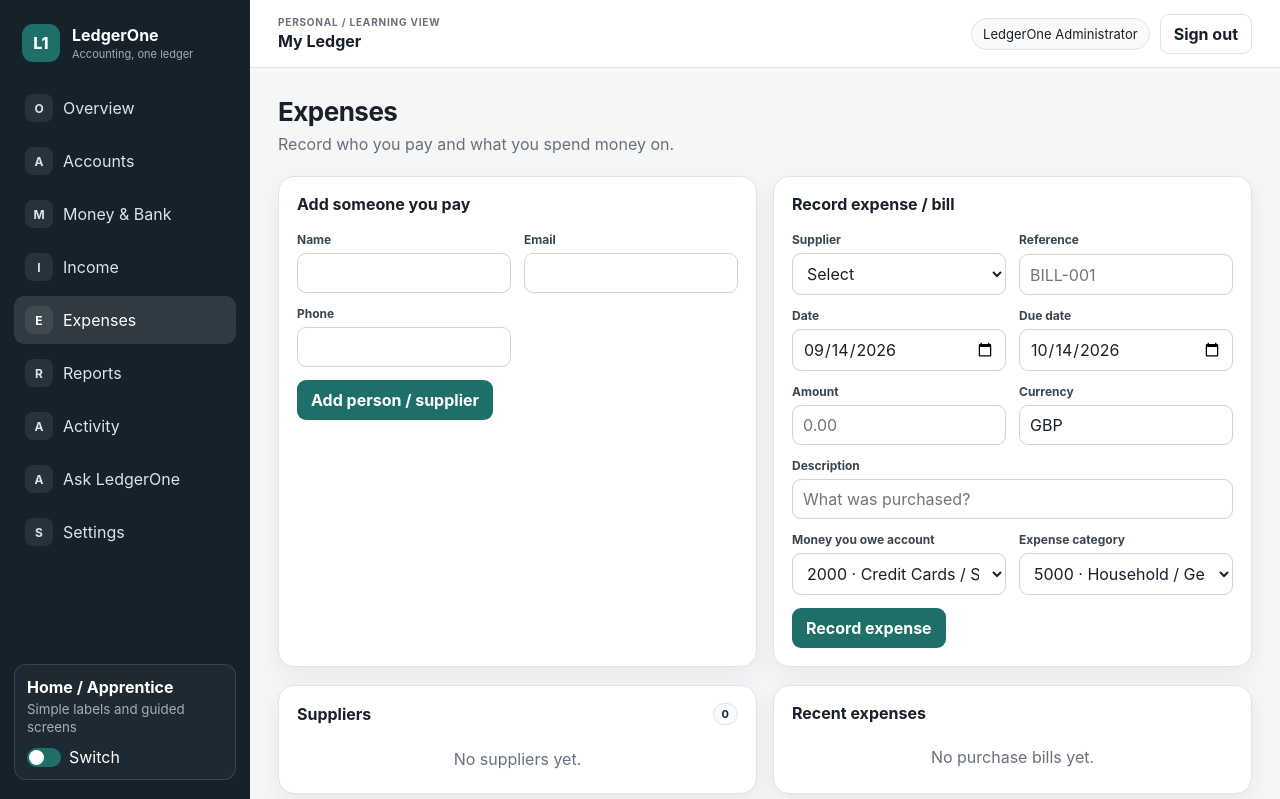
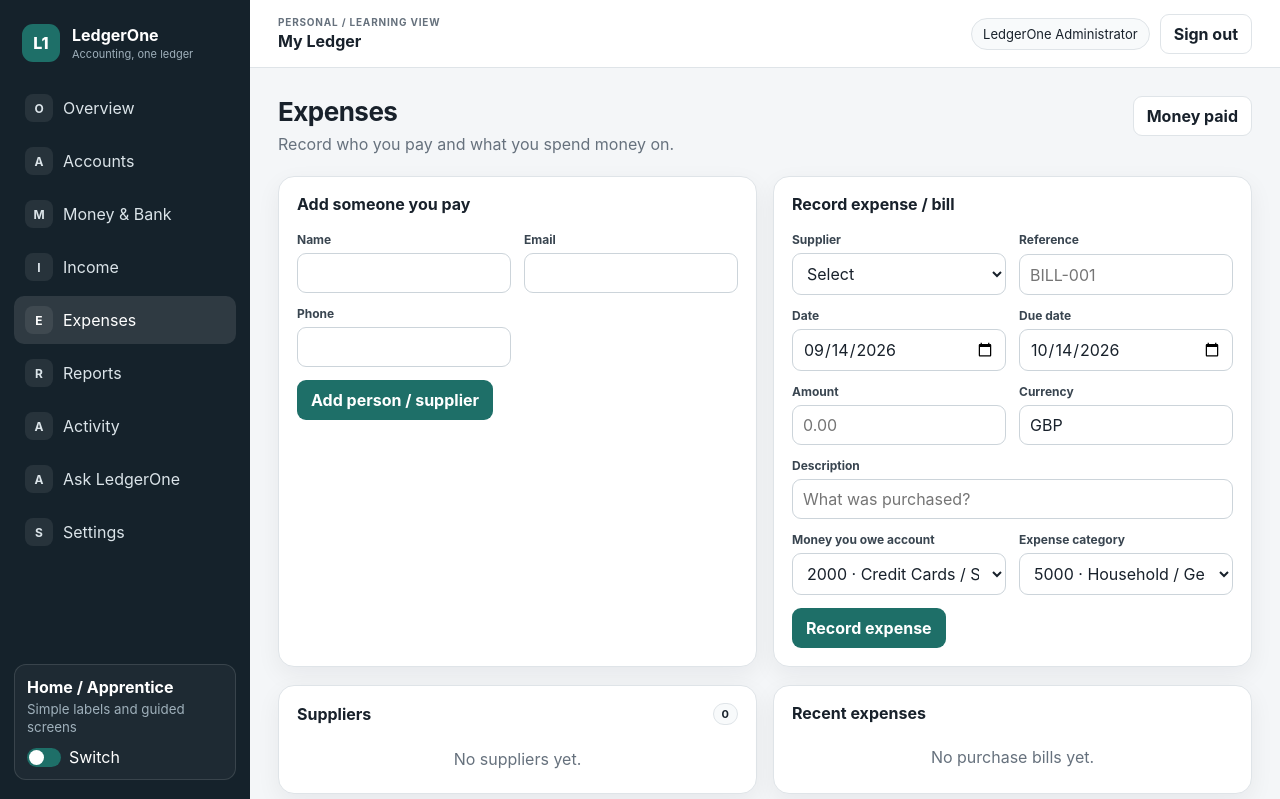
Before and after one commit to zageabb/LedgerOne, a Flask app: page /purchases/ in a window 1280 px wide. Shown: the top 799 px of the page. Run offline with Flask 3, Linux system fonts and the light colour scheme; a user stored in the database is signed in; data comes from the database, SQL or seed files in the repository; data that the repository does not hold is empty.

Commit message:
Show payable balances and payment link

```diff
--- a/ledgerone/templates/purchases/index.html
+++ b/ledgerone/templates/purchases/index.html
@@ -6,6 +6,7 @@
     <h1>{{ 'Expenses' if ui_mode == 'home' else 'Purchases & payables' }}</h1>
     <p>{{ 'Record who you pay and what you spend money on.' if ui_mode == 'home' else 'Maintain suppliers and post purchase bills to payables and expense accounts.' }}</p>
   </div>
+  <div class="actions"><a class="button button-secondary" href="{{ url_for('purchases.payments') }}">{{ 'Money paid' if ui_mode == 'home' else 'Supplier payments' }}</a></div>
 </div>
 
 <div class="grid grid-2">
@@ -51,7 +52,7 @@
   </div>
   <div class="card">
     <div class="card-head"><h2>{{ 'Recent expenses' if ui_mode == 'home' else 'Purchase bills' }}</h2></div>
-    <div class="table-wrap">{% if bills %}<table><thead><tr><th>Number</th><th>Date</th><th>Status</th><th class="number">Total</th></tr></thead><tbody>{% for row in bills %}<tr><td>{{ row.bill_number }}</td><td>{{ row.bill_date.strftime('%d %b %Y') }}</td><td><span class="badge badge-success">{{ row.status }}</span></td><td class="number">£{{ '%.2f'|format(row.total) }}</td></tr>{% endfor %}</tbody></table>{% else %}<div class="empty">No purchase bills yet.</div>{% endif %}</div>
+    <div class="table-wrap">{% if bills %}<table><thead><tr><th>Number</th><th>Date</th><th>Status</th><th class="number">Total</th><th class="number">Outstanding</th></tr></thead><tbody>{% for row in bills %}<tr><td>{{ row.bill_number }}</td><td>{{ row.bill_date.strftime('%d %b %Y') }}</td><td><span class="badge {{ 'badge-success' if row.status == 'paid' else '' }}">{{ row.status|replace('_',' ')|title }}</span></td><td class="number">{{ row.currency }} {{ '%.2f'|format(row.total) }}</td><td class="number">{{ row.currency }} {{ '%.2f'|format(outstanding[row.id]) }}</td></tr>{% endfor %}</tbody></table>{% else %}<div class="empty">No purchase bills yet.</div>{% endif %}</div>
   </div>
 </div>
 {% endblock %}
```
